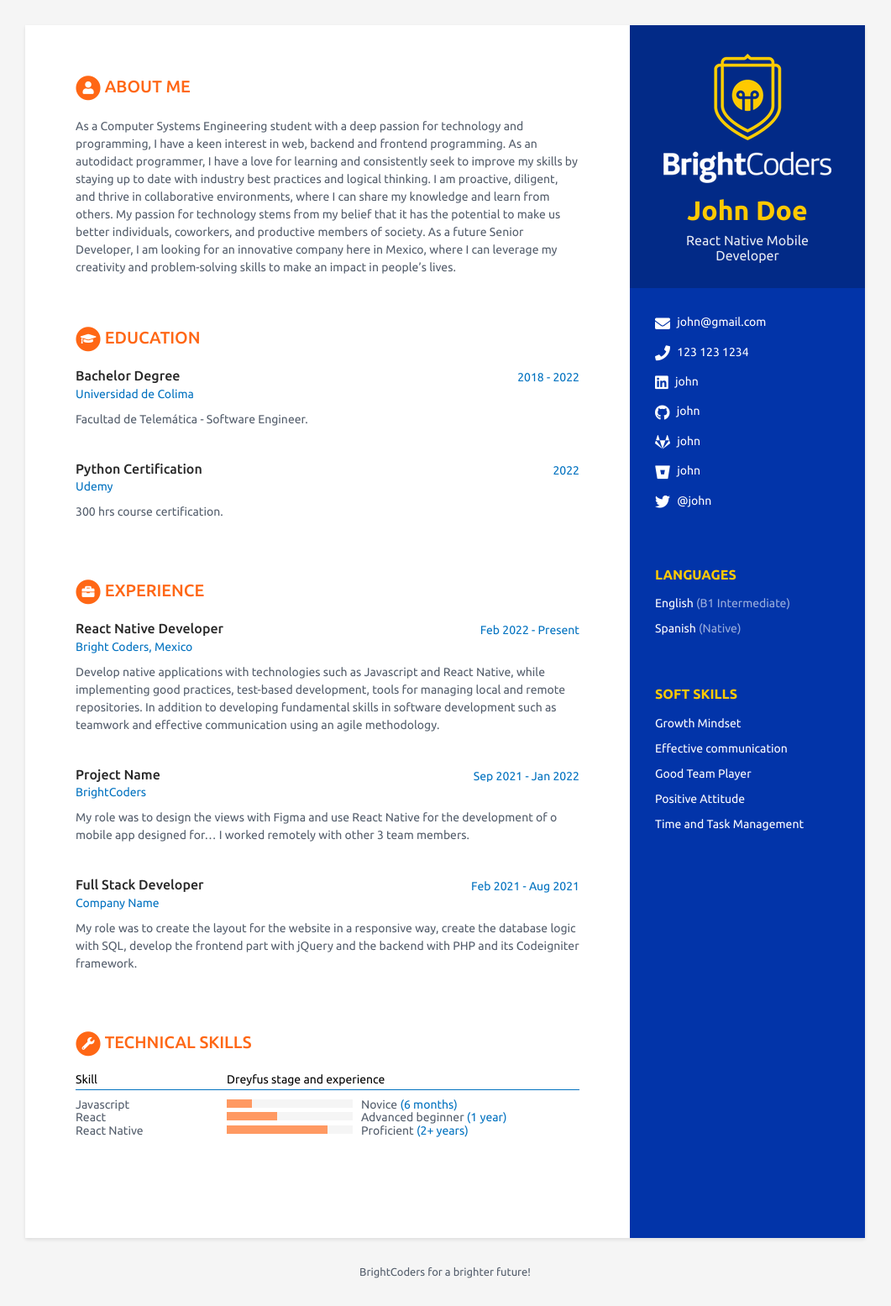
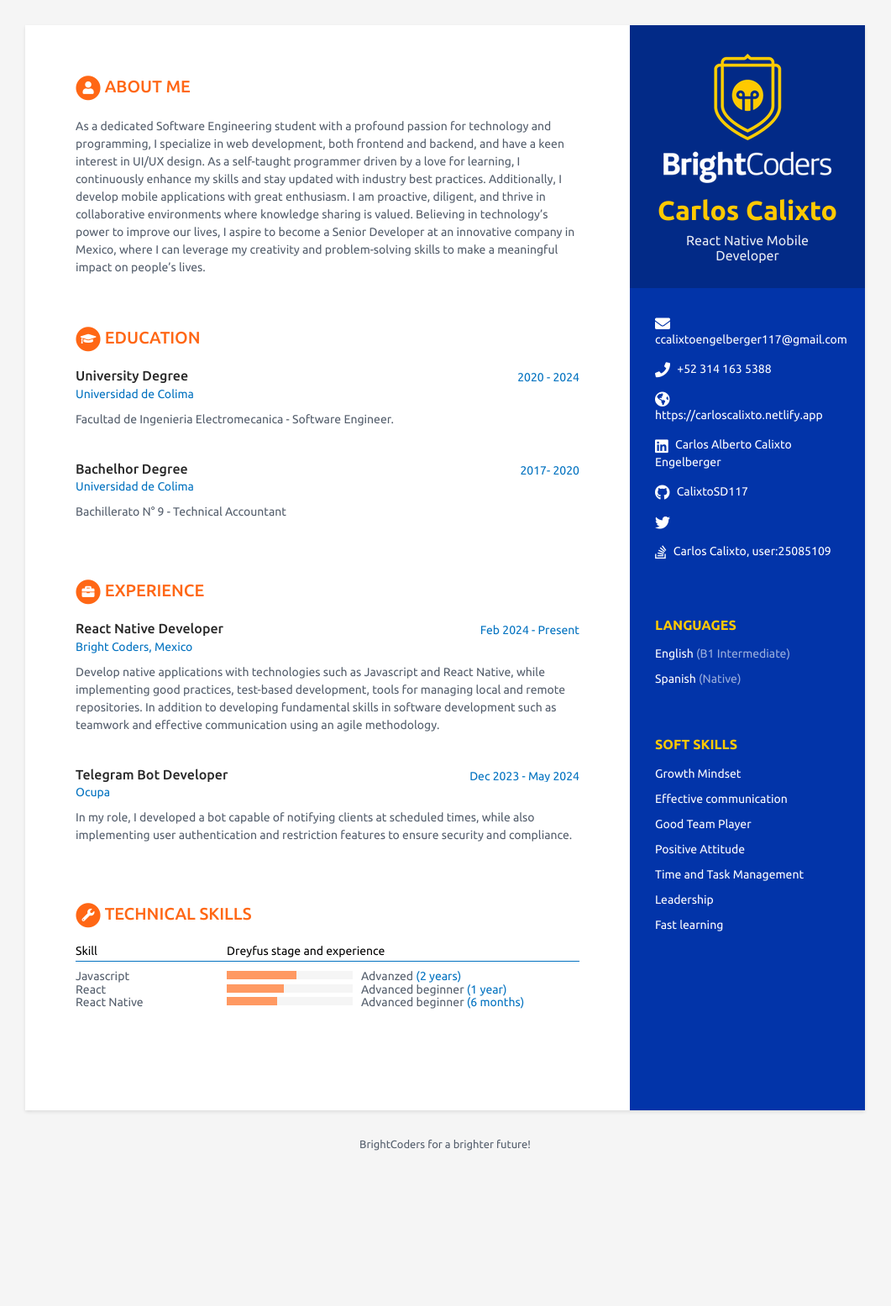
Before and after one commit to BrightCoders-Institute/scorecard-CalixtoSD117, a Jekyll site: the page built from index.html, in a window 1280 px wide. Shown: the whole page at 84% size, without its empty margins (110-1171 px from the left). Built offline with Jekyll 4.4.1, drawn with Linux system fonts in a browser that asks for light colours; after the commit the page ends 1402 px from its top, so only the background shows below that.

Commit message:
Update data.yml
i add something information in the fields

```diff
--- a/_data/data.yml
+++ b/_data/data.yml
@@ -8,20 +8,20 @@ sidebar:
   education: False # NO MODIFICAR
 
   # Profile information
-  name: John Doe # Escribe tu nombre y apellido (1 nombre y 1 apellido)
+  name: Carlos Calixto # Escribe tu nombre y apellido (1 nombre y 1 apellido)
   tagline: React Native Mobile Developer # React Native Mobile Developer ó Ruby on Rails Web Developer Según sea el caso
   avatar: escudo.png # No modificar
 
   # Actualiza tus datos de contacto
-  email: john@gmail.com
-  phone: 123 123 1234
-  website: # No agregar http://
-  linkedin: john # solo tu nombre de usuario de linkedin o dejar en blanco
-  github: john # solo tu nombre de usuario en github o dejar en blanco
-  gitlab: john # solo tu nombre de usuario en gitlab o dejar en blanco
-  bitbucket: john # solo tu nombre de usuario en bitbucket o dejar en blanco
-  twitter: '@john' # solo tu nombre de usuario en twitter o dejar en blanco
-  stack-overflow: # Number/Username, e.g. 123456/alandoe
+  email: ccalixtoengelberger117@gmail.com
+  phone: +52 314 163 5388
+  website: https://carloscalixto.netlify.app
+  linkedin: Carlos Alberto Calixto Engelberger # solo tu nombre de usuario de linkedin o dejar en blanco
+  github: CalixtoSD117 # solo tu nombre de usuario en github o dejar en blanco
+  gitlab:  # solo tu nombre de usuario en gitlab o dejar en blanco
+  bitbucket:  # solo tu nombre de usuario en bitbucket o dejar en blanco
+  twitter: '' # solo tu nombre de usuario en twitter o dejar en blanco
+  stack-overflow: Carlos Calixto, user:25085109 # Number/Username, e.g. 123456/alandoe
   codewars:
   goodreads: # Number-Username, e.g. 123456-alandoe
 
@@ -50,30 +50,36 @@ sidebar:
     - item: Time and Task Management
       link: # dejar en blanco
 
+    - item: Leadership
+      link: # dejar en blanco
+
+    - item: Fast learning
+      link: # dejar en blando
+
 # Registra aquí un resumen de tu perfil
 career-profile:
   title: About Me # NO MODIFICAR
   summary: |
-    As a Computer Systems Engineering student with a deep passion for technology and programming, I have a keen interest in web, backend and frontend programming. As an autodidact programmer, I have a love for learning and consistently seek to improve my skills by staying up to date with industry best practices and logical thinking. I am proactive, diligent, and thrive in collaborative environments, where I can share my knowledge and learn from others. My passion for technology stems from my belief that it has the potential to make us better individuals, coworkers, and productive members of society. As a future Senior Developer, I am looking for an innovative company here in Mexico, where I can leverage my creativity and problem-solving skills to make an impact in people's lives.
+    As a dedicated Software Engineering student with a profound passion for technology and programming, I specialize in web development, both frontend and backend, and have a keen interest in UI/UX design. As a self-taught programmer driven by a love for learning, I continuously enhance my skills and stay updated with industry best practices. Additionally, I develop mobile applications with great enthusiasm. I am proactive, diligent, and thrive in collaborative environments where knowledge sharing is valued. Believing in technology's power to improve our lives, I aspire to become a Senior Developer at an innovative company in Mexico, where I can leverage my creativity and problem-solving skills to make a meaningful impact on people's lives.
 
 # Registra aquí tus estudios. Agrega o elimina según sea necesario
 educationcomplete:
-  - degree: Bachelor Degree
+  - degree: University Degree
     university: Universidad de Colima
-    time: 2018 - 2022
+    time: 2020 - 2024
     details: |
-      Facultad de Telemática - Software Engineer.
+      Facultad de Ingenieria Electromecanica - Software Engineer.
 
-  - degree: Python Certification
-    university: Udemy
-    time: 2022
+  - degree: Bachelhor Degree
+    university: Universidad de Colima
+    time: 2017- 2020
     details: |
-      300 hrs course certification.
+     Bachillerato N° 9 - Technical Accountant
 
 # Registra aquí tu experiencia. Agrega o elimina según sea necesario
 experiences:
   - role: React Native Developer
-    time: Feb 2022 - Present
+    time: Feb 2024 - Present
     company: Bright Coders, Mexico
     details: |
       Develop native applications with technologies such as Javascript and React Native,
@@ -81,19 +87,12 @@ experiences:
       and remote repositories. In addition to developing fundamental skills in software development
       such as teamwork and effective communication using an agile methodology.
 
-  - role: Project Name
-    time: Sep 2021 - Jan 2022
-    company: BrightCoders
+  - role: Telegram Bot Developer
+    time: Dec 2023 - May 2024
+    company: Ocupa
     details: |
-      My role was to design the views with Figma and use React Native for the development of o mobile app designed for... I worked remotely with other 3 team members.
+     In my role, I developed a bot capable of notifying clients at scheduled times, while also implementing user authentication and restriction features to ensure security and compliance.
 
-  - role: Full Stack Developer
-    time: Feb 2021 - Aug 2021
-    company: Company Name
-    details: |
-      My role was to create the layout for the website in a responsive way,
-      create the database logic with SQL, develop the frontend part with jQuery
-      and the backend with PHP and its Codeigniter framework.
 
 # Registra aquí tus habilidades técnicas, para level utiliza:
 # 20% para Novice
@@ -106,19 +105,19 @@ skills:
 
   toolset:
     - name: Javascript
-      level: 20%
-      level-name: Novice
-      time: 6 months
+      level: 55%
+      level-name: Advanzed
+      time: 2 years
 
     - name: React
-      level: 40%
+      level: 45%
       level-name: Advanced beginner
       time: 1 year
 
     - name: React Native
-      level: 80%
-      level-name: Proficient
-      time: 2+ years
+      level: 40%
+      level-name: Advanced beginner
+      time: 6 months
 
 # NO MODIFICAR
 footer: >
```
